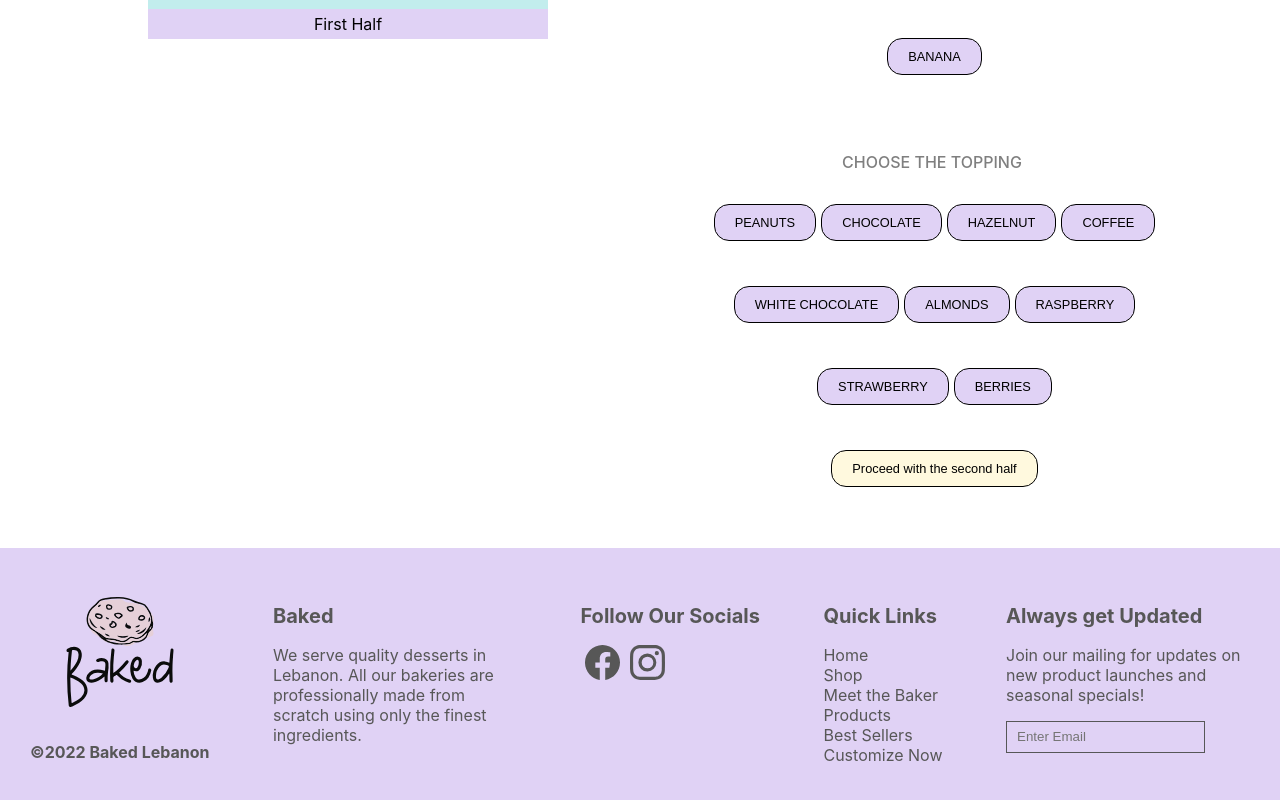
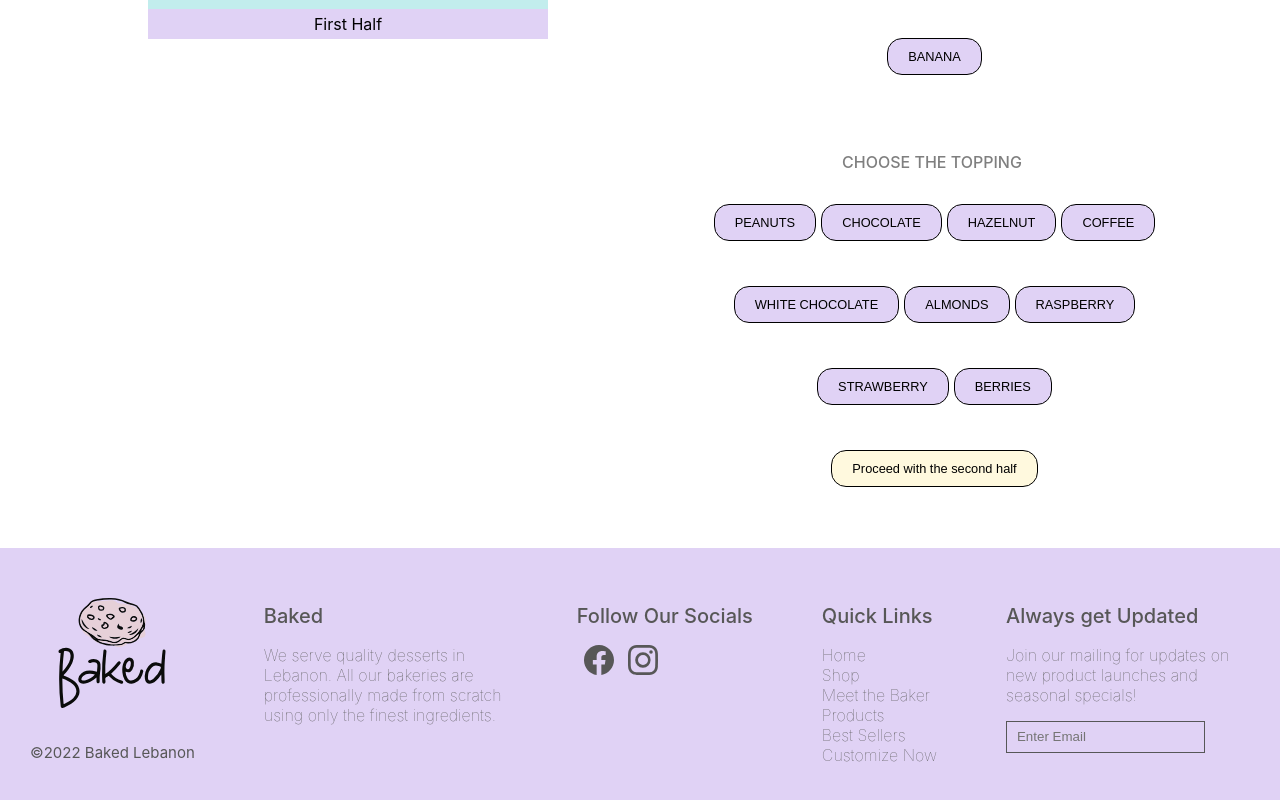
Before and after one commit to SaraBaassiri/baked_lb-website, a React (Create React App) app: page /customize in a window 1280 px wide. Shown: the part 689-1489 px from the top of the page. Built offline with nearby package versions, Linux system fonts and the light colour scheme; a web font is replaced by a local one.

Commit message:
footer fixes

```diff
--- a/src/Components/Footer/Footer.css
+++ b/src/Components/Footer/Footer.css
@@ -26,8 +26,9 @@
 
 
 .Logo h3 {
-    font-size: 16px;
+    font-size: 15px;
     color: #575757;
+    font-weight: normal;
 }
 
 /* Info */
@@ -37,10 +38,24 @@
     color: #575757;
 }
 
+.BakedInfo h2 {
+    font-size: 15px;
+    font-weight: 450;
+}
+
+.BakedInfo p {
+    font-weight: lighter;
+}
+
 /* Socials */
 
 .Socials {
     color: #575757;
+}
+
+.Socials h2 {
+    font-size: 15px;
+    font-weight: 450;
 }
 
 .Socials div {
@@ -57,6 +72,11 @@
     color: #575757;
 }
 
+.Links h2 {
+    font-size: 15px;
+    font-weight: 450;
+}
+
 .Links div {
     display: flex;
     flex-direction: column;
@@ -65,6 +85,7 @@
 .Links div a {
     text-decoration: none;
     color: #575757;
+    font-weight: lighter;
 }
 
 /* Get Updated Section */
@@ -82,6 +103,15 @@
     padding: 0 10px;
 }
 
+.GetUpdated h2 {
+    font-size: 15px;
+    font-weight: 450;
+}
+
+.GetUpdated p {
+    font-weight: lighter;
+}
+
 .Footer h2 {
     font-size: 20px;
 }
--- a/src/Components/Footer/Footer.jsx
+++ b/src/Components/Footer/Footer.jsx
@@ -20,8 +20,8 @@ export default function Footer() {
       <div className="Socials">
         <h2>Follow Our Socials</h2>
         <div>
-          <BsFacebook size={35} />
-          <BsInstagram size={35} />
+          <BsFacebook size={30} />
+          <BsInstagram size={30} />
         </div>
       </div>
       <div className="Links">
```
